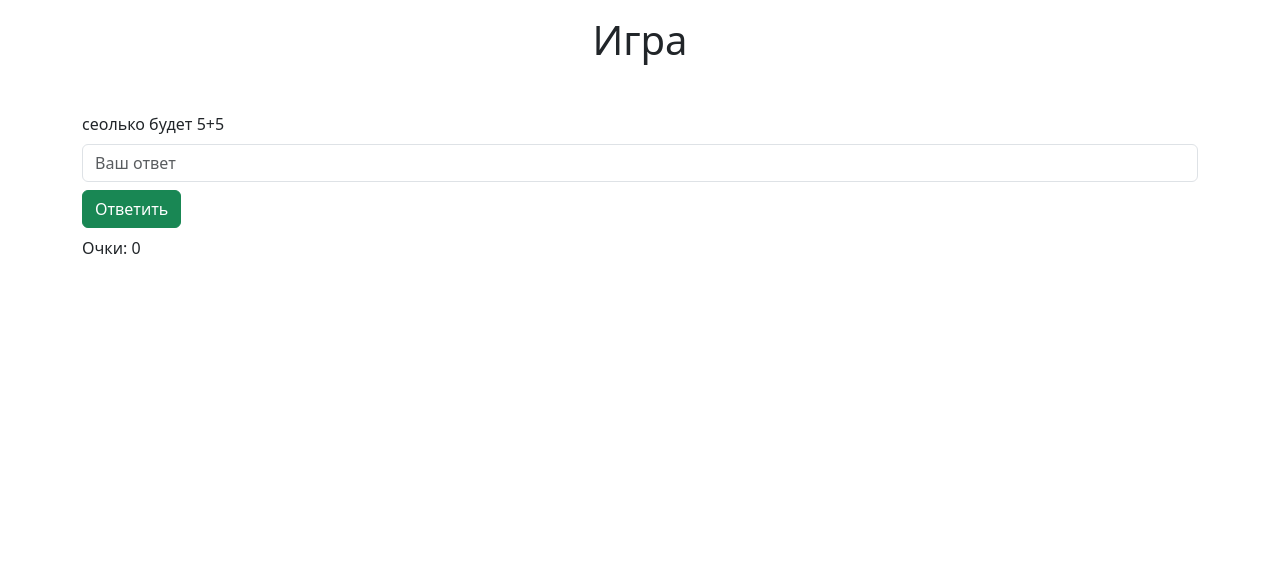
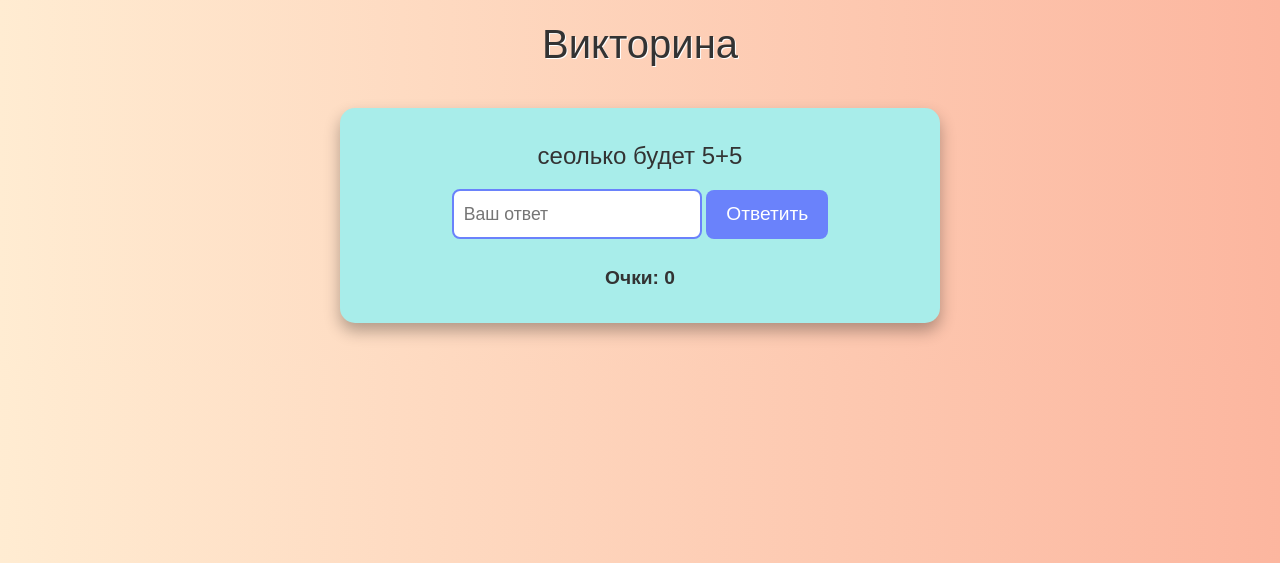
Before and after one commit to Tima0505/web-game, a Django app: page /quiz/ in a window 1280 px wide. Shown: the top 563 px of the page. Run offline with Django 5.2, Linux system fonts and the light colour scheme; data comes from the database, SQL or seed files in the repository.

Commit message:
redesigned the appearance

```diff
--- a/quiz_app/templates/quiz_app/quiz_game.html
+++ b/quiz_app/templates/quiz_app/quiz_game.html
@@ -3,15 +3,66 @@
 <head>
     <title>Игра</title>
     <link href="https://cdn.jsdelivr.net/npm/bootstrap@5.3.0/dist/css/bootstrap.min.css" rel="stylesheet">
+    <style>
+        body {
+            background: linear-gradient(to right, #ffecd2, #fcb69f); /* градиент фона */
+            font-family: 'Arial', sans-serif;
+        }
+        h1 {
+            text-align: center;
+            color: #333;
+            margin-top: 20px;
+            text-shadow: 1px 1px #fff;
+        }
+        #quiz-game {
+            max-width: 600px;
+            margin: 40px auto;
+            padding: 30px;
+            background: #a8edea; /* светло-голубой фон карточки */
+            border-radius: 15px;
+            box-shadow: 0 8px 16px rgba(0,0,0,0.3);
+            text-align: center;
+        }
+        #quiz-question {
+            font-size: 1.5rem;
+            margin-bottom: 15px;
+            color: #333;
+        }
+        #quiz-answer {
+            margin-bottom: 10px;
+            padding: 10px;
+            border-radius: 8px;
+            border: 2px solid #6a82fb;
+            font-size: 1.1rem;
+        }
+        #submit-answer {
+            background-color: #6a82fb;
+            border: none;
+            color: white;
+            padding: 10px 20px;
+            font-size: 1.2rem;
+            border-radius: 8px;
+            transition: 0.3s;
+        }
+        #submit-answer:hover {
+            background-color: #fc5c7d;
+        }
+        #score {
+            font-weight: bold;
+            font-size: 1.2rem;
+            margin-top: 15px;
+            color: #333;
+        }
+    </style>
 </head>
-<body class="container">
-    <h1 class="text-center mt-3">Игра</h1>
+<body>
+    <h1>Викторина</h1>
 
-    <div id="quiz-game" class="mt-5">
+    <div id="quiz-game">
         <div id="quiz-question"></div>
-        <input type="text" id="quiz-answer" class="form-control mt-2" placeholder="Ваш ответ">
-        <button id="submit-answer" class="btn btn-success mt-2">Ответить</button>
-        <div id="score" class="mt-2">Очки: 0</div>
+        <input type="text" id="quiz-answer" placeholder="Ваш ответ">
+        <button id="submit-answer">Ответить</button>
+        <div id="score">Очки: 0</div>
     </div>
 
     <script>
@@ -20,6 +71,7 @@
             {question: "{{ q.question_text }}", answer: "{{ q.answer_text }}"},
             {% endfor %}
         ];
+
         let score = 0;
         let currentQuestion = 0;
 
```
Also changed, not shown: quiz_app/templates/quiz_app/home.html (+30 -3 lines).
